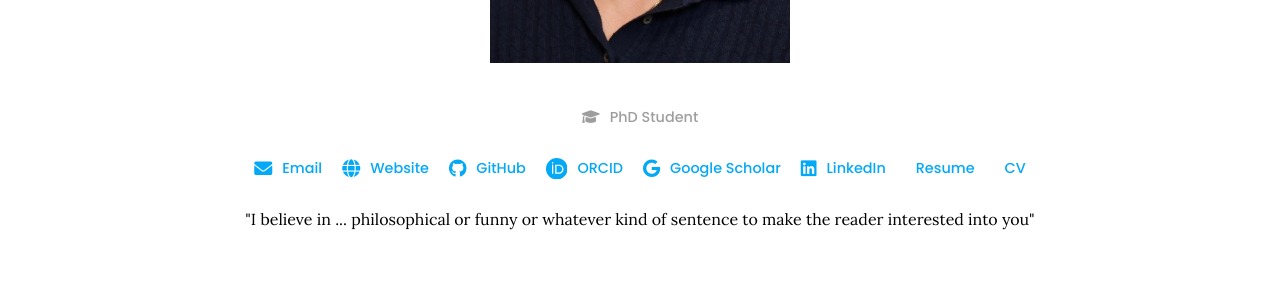
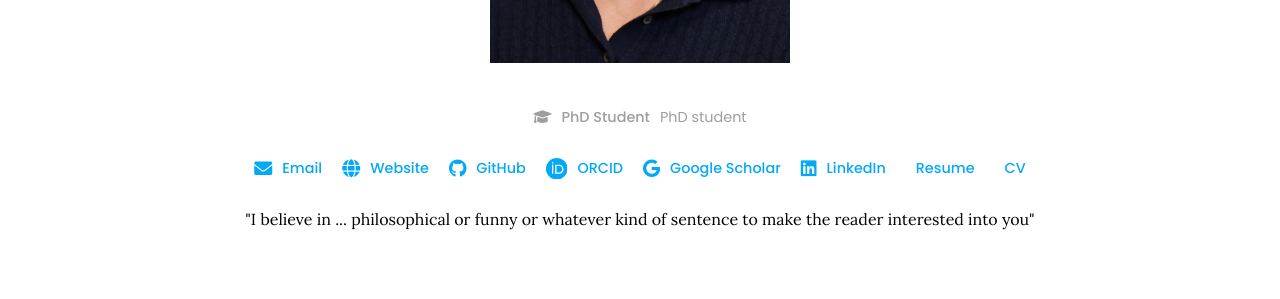
Before and after one commit to riccardoscheda/riccardoscheda.github.io, a Jekyll site: the page built from _members/andrea_espis.md, in a window 1280 px wide. Shown: the part 644-943 px from the top of the page. Built offline with Jekyll 4.4.1, drawn with Linux system fonts in a browser that asks for light colours.

Commit message:
Update andrea_espis.md

```diff
--- a/_members/andrea_espis.md
+++ b/_members/andrea_espis.md
@@ -3,6 +3,7 @@ title: Andrea Espis
 name: Andrea Espis
 image: images/Andrea_photo_small.jpg
 role: phd
+description: PhD student
 group: alum
 aliases:
   - A. Espis
```
